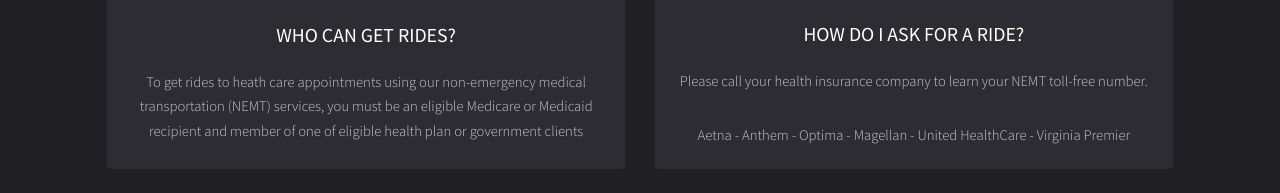
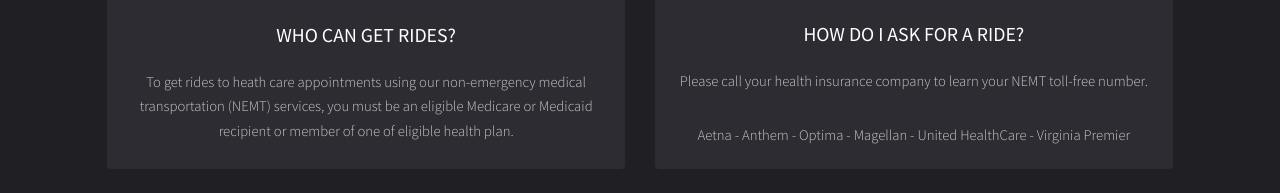
Before and after one commit to ezaccesscab/ezaccesscab.github.io, a plain HTML site: page index.html in a window 1280 px wide. Shown: the part 1024-1217 px from the top of the page. Drawn offline with Linux system fonts and the light colour scheme.

Commit message:
Update index.html

```diff
--- a/index.html
+++ b/index.html
@@ -42,7 +42,7 @@
 								<a href=# class="image fit"><img src="images/pic01.jpg" alt="" /></a>
 								<div class="inner">
 									<h3>WHO CAN GET RIDES?</h3>
-									<p>To get rides to heath care appointments using our non-emergency medical transportation (NEMT) services, you must be an eligible Medicare or Medicaid recipient and member of one of eligible health plan or government clients</p>
+									<p>To get rides to heath care appointments using our non-emergency medical transportation (NEMT) services, you must be an eligible Medicare or Medicaid recipient or member of one of eligible health plan.</p>
 
 								</div>
 							</div>
```
